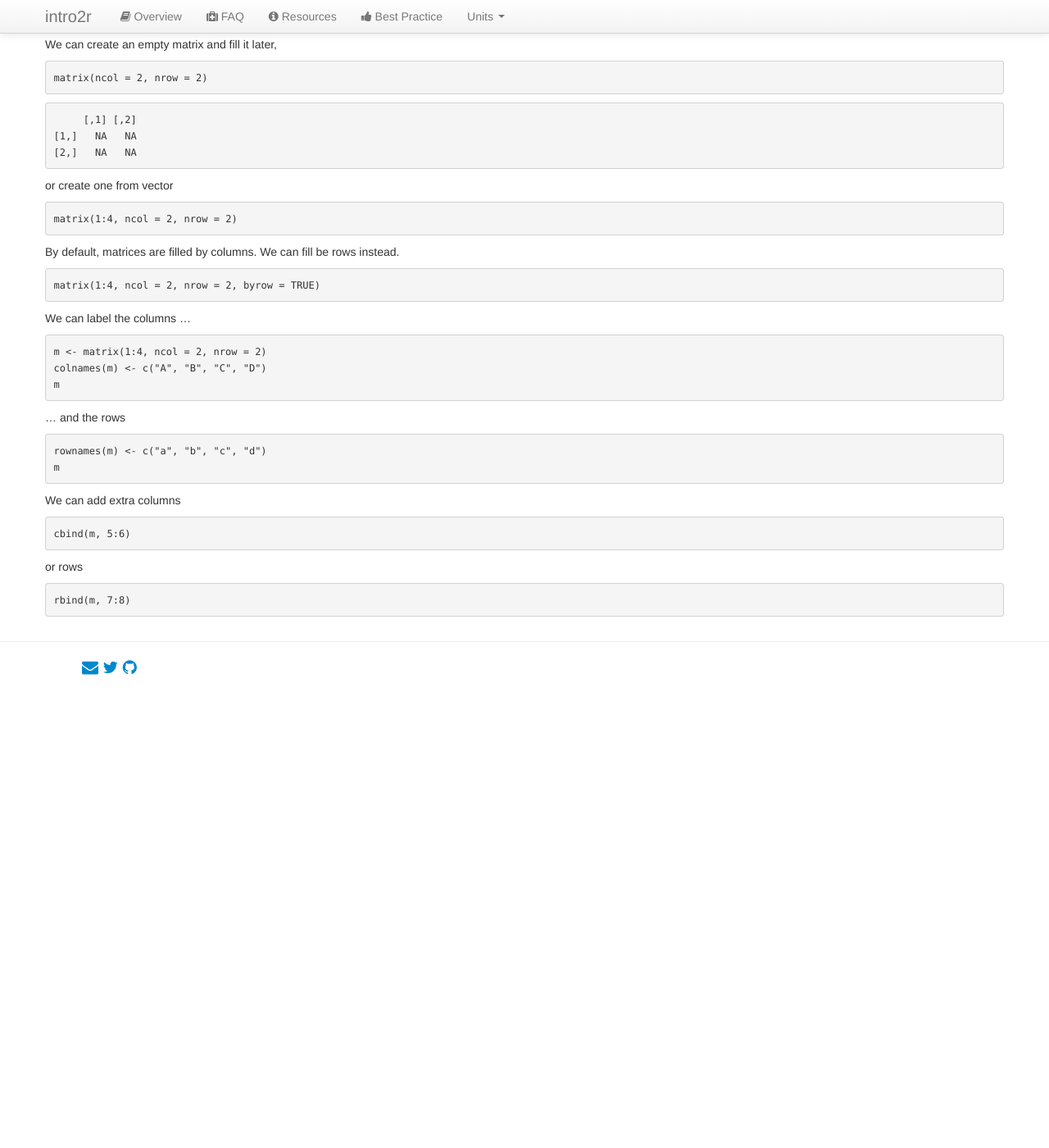
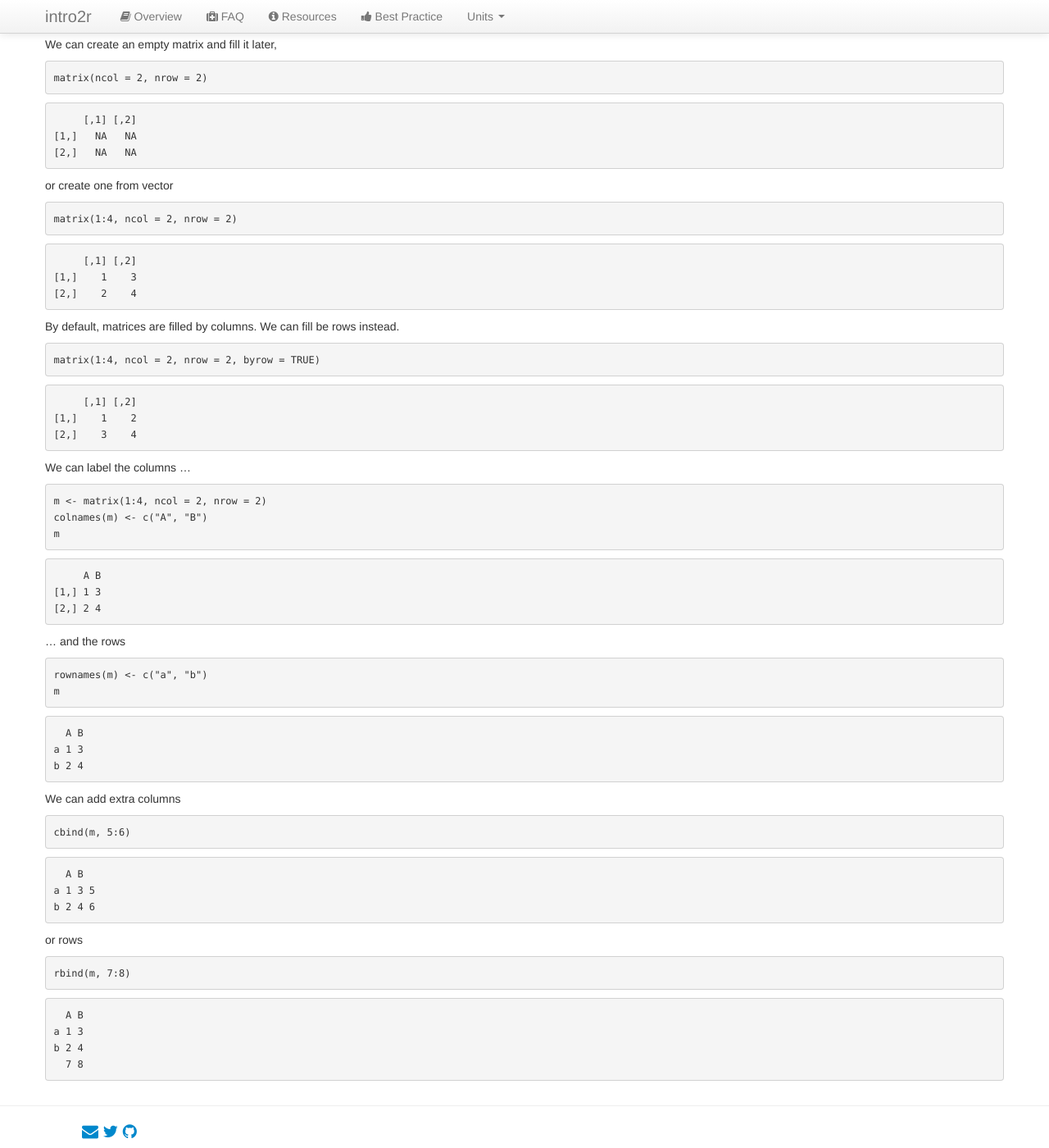
Before and after one commit to intro2r/intro2r, a Jekyll site: the page built from unit2/matrices-and-dataframes.md, in a window 1280 px wide and 1400 px high, scrolled down 246 px. Shown: the whole window at 82% size. Built offline with Jekyll 4.4.1, drawn with Linux system fonts in a browser that asks for light colours; our own code applies the rules of GitHub Pages for plain Markdown files; before the commit the page ends 1080 px from its top, so only the background shows below that.

Commit message:
Update matrices-and-dataframes.md

````diff
--- a/unit2/matrices-and-dataframes.md
+++ b/unit2/matrices-and-dataframes.md
@@ -27,31 +27,62 @@ or create one from vector
 ```r
 matrix(1:4, ncol = 2, nrow = 2)
 ```
+```
+     [,1] [,2]
+[1,]    1    3
+[2,]    2    4
+```
 
 By default, matrices are filled by columns. We can fill be rows instead.
 ```r
 matrix(1:4, ncol = 2, nrow = 2, byrow = TRUE)
 ```
+```
+     [,1] [,2]
+[1,]    1    2
+[2,]    3    4
+```
 
 We can label the columns ...
-```{r}
+```r
 m <- matrix(1:4, ncol = 2, nrow = 2)
-colnames(m) <- c("A", "B", "C", "D")
+colnames(m) <- c("A", "B")
 m
+```
+```
+     A B
+[1,] 1 3
+[2,] 2 4
 ```
 
 ... and the rows
-```{r}
-rownames(m) <- c("a", "b", "c", "d")
+```r
+rownames(m) <- c("a", "b")
 m
+```
+```
+  A B
+a 1 3
+b 2 4
 ```
 
 We can add extra columns
-```{r}
+```r
 cbind(m, 5:6)
+```
+```
+  A B
+a 1 3 5
+b 2 4 6
 ```
 
 or rows
-```{r}
+```r
 rbind(m, 7:8)
 ```
+```
+  A B
+a 1 3
+b 2 4
+  7 8
+```
````
